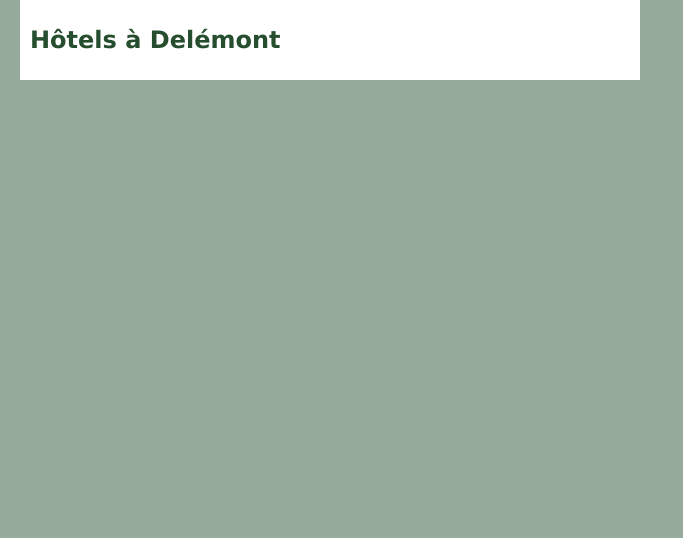
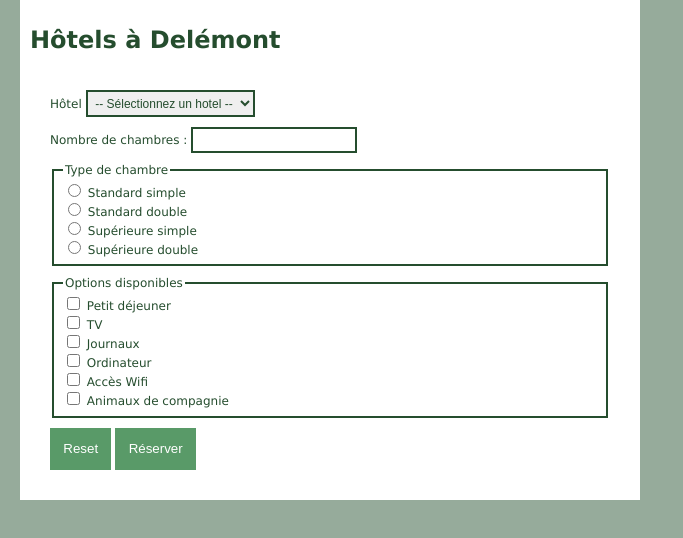
Before and after one commit to divtec-cejef/133a-h-tels-del-mont-Ursanne-Salomon, a plain HTML site: page index.html in a window 1280 px wide. Shown: the whole page, without its empty margins (0-683 px from the left). Drawn offline with Linux system fonts and the light colour scheme.

Commit message:
fini html et création d'une nouvelle branche

```diff
--- a/index.html
+++ b/index.html
@@ -15,6 +15,82 @@
     <h1>Hôtels à Delémont</h1>
 
     <!-- FORMULAIRE DE RESERVATION -->
+    <form action="" method="post">
+        <ul>
+            <li>
+                <label for="lis_hotel">Hôtel</label>
+                <select name="lis_hotel" id="lis_hotel">
+                    <option value="0" selected>-- Sélectionnez un hotel --</option>
+                    <option value="City">Hôtel City</option>
+                    <option value="National">Hôtel National</option>
+                    <option value="Midi">Hôtel Le Midi</option>
+                    <option value="Victoria">Hôtel Victoria</option>
+                </select>
+            </li>
+            <li>
+                <label for="txt_nbrChambre" >Nombre de chambres :</label>
+                <input type="text" name="txt_nbrChambre" id="txt_nbrChambre" maxlength="2" >
+            </li>
+            <li>
+                <fieldset>
+                    <legend>Type de chambre</legend>
+                    <div>
+                        <input type="radio" name="opt_type_chambre[]" id="sim"
+                               value="standard simple"/>
+                        <label for="sim">Standard simple</label>
+                    </div>
+                    <div>
+                        <input type="radio" name="opt_type_chambre[]" id="sdou"
+                               value="standard double"/>
+                        <label for="sdou">Standard double</label>
+                    </div>
+                    <div>
+                        <input type="radio" name="opt_type_chambre[]" id="sup"
+                               value="supérieure simple"/>
+                        <label for="sup">Supérieure simple</label>
+                    </div>
+                    <div>
+                        <input type="radio" name="opt_type_chambre[]" id="supD"
+                               value="supérieure double"/>
+                        <label for="supD">Supérieure double</label>
+                    </div>
+                </fieldset>
+            </li>
+            <li>
+                <fieldset>
+                    <legend>Options disponibles</legend>
+                    <div>
+                        <input type="checkbox" name="chk_options" id="dejeuner" value="Petit déjeuner"/>
+                        <label for="dejeuner">Petit déjeuner</label>
+                    </div>
+                    <div>
+                        <input type="checkbox" name="chk_options" id="tv" value="TV"/>
+                        <label for="tv">TV</label>
+                    </div>
+                    <div>
+                        <input type="checkbox" name="chk_options" id="journaux" value="Journaux"/>
+                        <label for="journaux">Journaux</label>
+                    </div>
+                    <div>
+                        <input type="checkbox" name="chk_options" id="ordi" value="Ordinateur"/>
+                        <label for="ordi">Ordinateur</label>
+                    </div>
+                    <div>
+                        <input type="checkbox" name="chk_options" id="wifi" value="Accès Wifi"/>
+                        <label for="wifi">Accès Wifi</label>
+                    </div>
+                    <div>
+                        <input type="checkbox" name="chk_options[]" id="animaux" value="Animaux de compagnie"/>
+                        <label for="animaux">Animaux de compagnie</label>
+                    </div>
+                </fieldset>
+            </li>
+            <li>
+                <button type="reset" name="bt_reset">Reset</button>
+                <button type="submit" name="bt_envoyer">Réserver</button>
+            </li>
+        </ul>
+    </form>
     <!-- au cas ou t'aurais pas compris place ton fromulaire ici. A+ Manfred -->
 </div>
 
```
